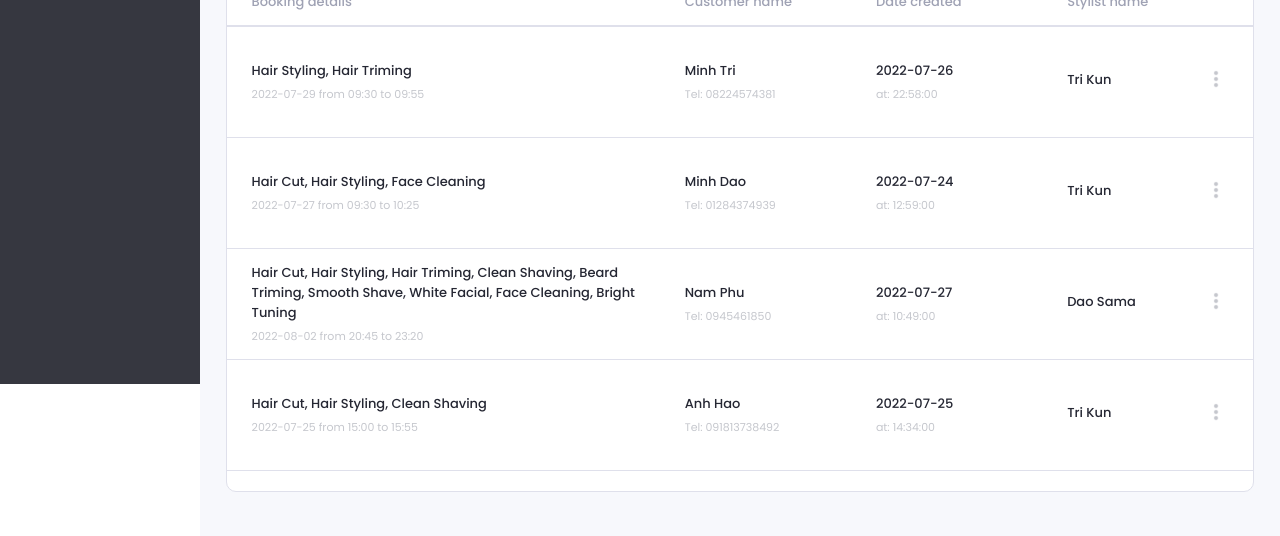
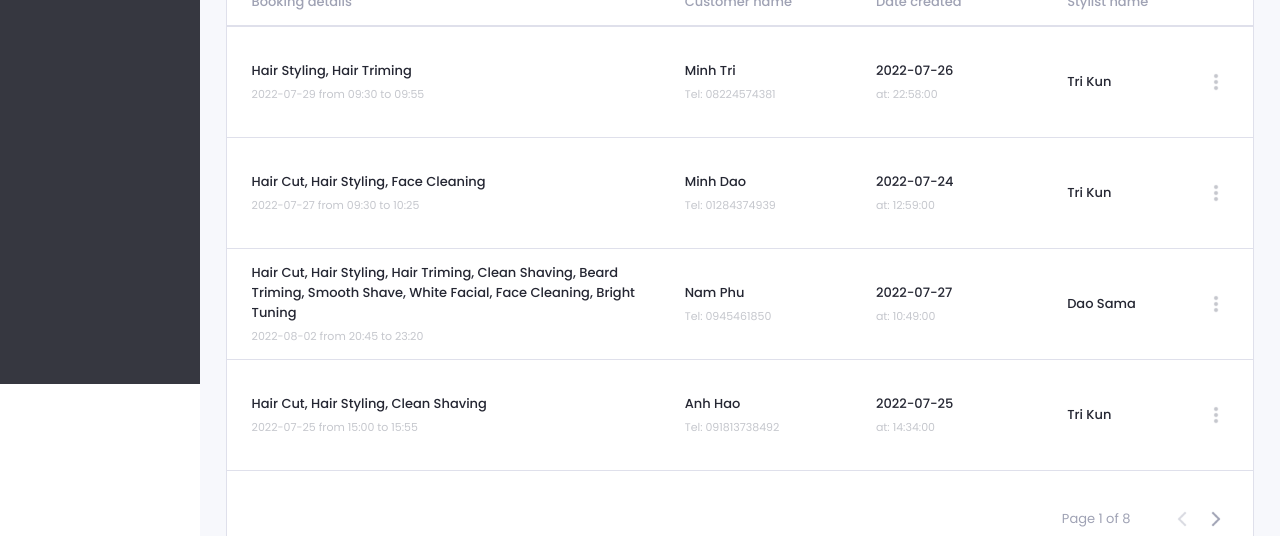
Before and after one commit to ITEC-Group-DPT/barberino_fe, a React (Create React App) app: page /admin in a window 1280 px wide. Shown: the part 416-952 px from the top of the page. Built offline with nearby package versions, Linux system fonts and the light colour scheme.

Commit message:
added pagination

```diff
--- a/src/component/bookingItem/bookingItem.scss
+++ b/src/component/bookingItem/bookingItem.scss
@@ -28,7 +28,7 @@
   font-size: 13px;
   font-weight: 500;
   color: $black;
-  margin: 0 0 5px 0;
+  margin: 0;
 
   @include modifier("last") {
     align-self: center;
@@ -38,7 +38,7 @@
 .blurText {
   font-size: 11px;
   color: #c5c7cd;
-  margin: 0;
+  margin: 5px 0 0 0;
 }
 
 .moreBtn {
@@ -47,5 +47,5 @@
   cursor: pointer;
   height: fit-content;
   align-self: center;
-  padding: 0vh;
+  padding: 0;
 }
--- /dev/null
+++ b/src/component/pagination/pagination.jsx
@@ -0,0 +1,43 @@
+import React from "react";
+import "./pagination.scss";
+import { arrowLeftIc, arrowRightIc } from "constants/icon";
+
+const Pagination = ({ currPage, totalPage, onNext, onPrev }) => {
+  return (
+    <div className="page">
+      <p className="page__title">{`Page ${currPage} of ${totalPage}`}</p>
+      <div className="page__control">
+        <button
+          className={
+            currPage === 1 ? "pageBtn pageBtn--disabled" : "pageBtn"
+          }
+          type="button"
+          onClick={onPrev}
+        >
+          <img
+            className="img img--24"
+            src={arrowLeftIc}
+            alt="leftArr"
+          />
+        </button>
+        <button
+          className={
+            currPage === totalPage
+              ? "pageBtn pageBtn--disabled"
+              : "pageBtn"
+          }
+          type="button"
+          onClick={onNext}
+        >
+          <img
+            className="img img--24"
+            src={arrowRightIc}
+            alt="rightArr"
+          />
+        </button>
+      </div>
+    </div>
+  );
+};
+
+export default Pagination;
--- /dev/null
+++ b/src/component/pagination/pagination.scss
@@ -0,0 +1,28 @@
+@import "../../library";
+
+.page {
+  display: flex;
+  @include element("title") {
+    color: #9fa2b4;
+    font-size: 13px;
+    margin-right: 30px;
+  }
+
+  @include element("control") {
+    display: flex;
+  }
+}
+
+.pageBtn {
+  background: none;
+  border: none;
+  cursor: pointer;
+  align-self: center;
+  padding: 0;
+  margin-left: 10px;
+
+  @include modifier("disabled") {
+    opacity: 0.4;
+    cursor: default;
+  }
+}
--- a/src/layout/dashboard/dashboard.scss
+++ b/src/layout/dashboard/dashboard.scss
@@ -98,20 +98,27 @@
     padding: 0 25px;
 
     @include element("name") {
-      color: #9FA2B4;
+      color: #9fa2b4;
       font-size: 13px;
       font-weight: 500;
     }
   }
 
   @include element("content") {
+  }
+}
 
-  }
+.pagination {
+  margin-top: 25px;
+  display: flex;
+  justify-content: flex-end;
+  padding: 0 25px;
 }
 
 .img {
   align-self: center;
   margin: 0;
+  display: block;
 
   @include modifier("16") {
     width: 16px;
@@ -123,6 +130,11 @@
 
   @include modifier("44") {
     width: 44px;
+  }
+
+  @include modifier("btn") {
+    cursor: pointer;
+    margin-left: 15px;
   }
 }
 
--- a/src/layout/dashboard/index.jsx
+++ b/src/layout/dashboard/index.jsx
@@ -2,6 +2,7 @@ import React, { useState, useEffect } from "react";
 import "./dashboard.scss";
 import StatBox from "component/statBox/statBox";
 import BookingItem from "component/bookingItem/bookingItem";
+import Pagination from "component/pagination/pagination";
 import { notiIc, avatarIc, sortIc, filterIc } from "constants/icon";
 
 const statistic = [
@@ -93,18 +94,36 @@ const Dashboard = () => {
   const [stats, setStats] = useState([]);
   const [selStatus, setSelStatus] = useState(statusList[0]);
   const [bookings, setBookings] = useState([]);
+  const [page, setPage] = useState({
+    currPage: 1,
+    totalPage: 1,
+  });
 
   useEffect(() => {
     // call init api here
 
     setStats(statistic);
+    setPage({ ...page, totalPage: 8 });
   }, []);
 
+  useEffect(() => {
+    // call page and status change api here
+
+  }, [page, selStatus]);
+
   const handleSelStatusChange = (e) => {
-    // call api here
-
     const val = e.target.value;
     setSelStatus(val);
+  };
+
+  const handleNextPage = () => {
+    if (page.currPage < page.totalPage)
+      setPage({ ...page, currPage: page.currPage + 1 });
+  };
+
+  const handlePrevPage = () => {
+    if (page.currPage > 1)
+      setPage({ ...page, currPage: page.currPage - 1 });
   };
 
   return (
@@ -197,6 +216,15 @@ const Dashboard = () => {
             ))}
           </div>
         </div>
+
+        <div className="pagination">
+          <Pagination
+            currPage={page.currPage}
+            totalPage={page.totalPage}
+            onNext={handleNextPage}
+            onPrev={handlePrevPage}
+          />
+        </div>
       </div>
     </div>
   );
```
